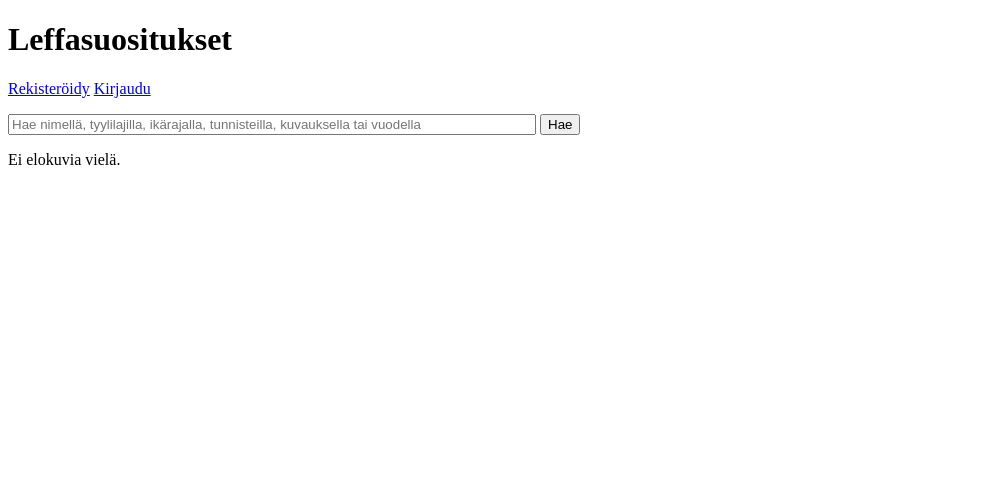
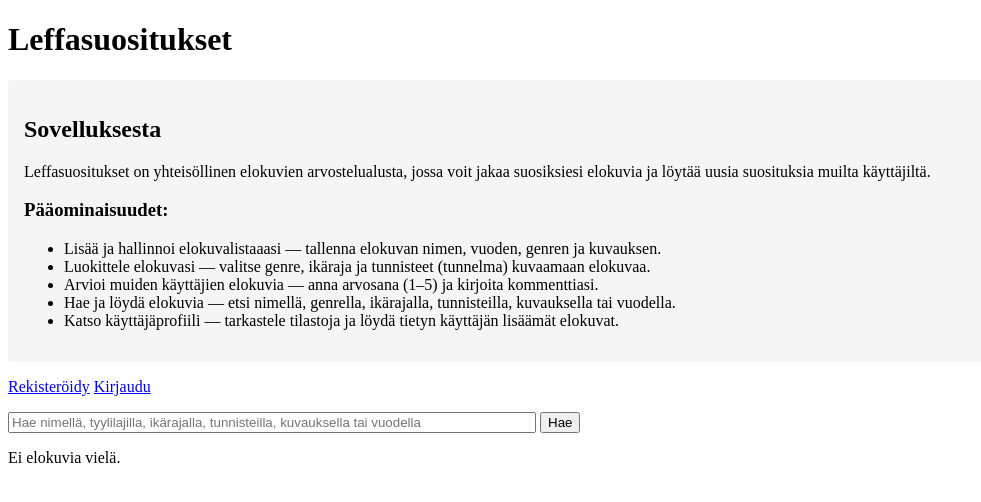
Before and after one commit to BoddyGus/Leffasuositukset, a Flask app: page / in a window 1280 px wide. Shown: the top 502 px of the page, without its empty margins (0-981 px from the left). Run offline with Flask 3, Linux system fonts and the light colour scheme; data that the repository does not hold is empty.

Commit message:
Add homepage description section and user profile links
- Add 'Sovelluksesta' (About) section to homepage explaining app features and core functionality.
- Convert item creator and reviewer usernames to clickable links to user profiles.
- Improves discoverability and usability by allowing users to explore other contributors.

```diff
--- a/templates/index.html
+++ b/templates/index.html
@@ -18,6 +18,21 @@
   {% endwith %}
 
   <h1>Leffasuositukset</h1>
+
+  <section style="background-color: #f5f5f5; padding: 1em; margin: 1em 0; border-radius: 4px;">
+    <h2>Sovelluksesta</h2>
+    <p>
+      Leffasuositukset on yhteisöllinen elokuvien arvostelualusta, jossa voit jakaa suosiksiesi elokuvia ja löytää uusia suosituksia muilta käyttäjiltä.
+    </p>
+    <h3>Pääominaisuudet:</h3>
+    <ul>
+      <li>Lisää ja hallinnoi elokuvalistaaasi — tallenna elokuvan nimen, vuoden, genren ja kuvauksen.</li>
+      <li>Luokittele elokuvasi — valitse genre, ikäraja ja tunnisteet (tunnelma) kuvaamaan elokuvaa.</li>
+      <li>Arvioi muiden käyttäjien elokuvia — anna arvosana (1–5) ja kirjoita kommenttiasi.</li>
+      <li>Hae ja löydä elokuvia — etsi nimellä, genrella, ikärajalla, tunnisteilla, kuvauksella tai vuodella.</li>
+      <li>Katso käyttäjäprofiili — tarkastele tilastoja ja löydä tietyn käyttäjän lisäämät elokuvat.</li>
+    </ul>
+  </section>
 
   {% if session.username %}
     <p>Olet kirjautunut nimellä {{ session.username }}</p>
@@ -54,7 +69,7 @@
           {% endif %}
           <br />
           {% if item.description %}<em>{{ item.description }}</em><br />{% endif %}
-          Lisännyt: {{ item.username }}
+          Lisännyt: <a href="{{ url_for('user_bp.profile', username=item.username) }}">{{ item.username }}</a>
           {% if item.created_at %} | Lisätty: {{ item.created_at }}{% endif %}
           <br />
           {% if session.username %}
--- a/templates/item_detail.html
+++ b/templates/item_detail.html
@@ -52,7 +52,7 @@
 <ul>
   {% for r in reviews %}
     <li style="margin-bottom: 0.6em;">
-      <strong>{{ r.username }}</strong> antoi {{ r.rating }} / 5
+      <strong><a href="{{ url_for('user_bp.profile', username=r.username) }}">{{ r.username }}</a></strong> antoi {{ r.rating }} / 5
       <div class="multiline">{{ r.comment or '' }}</div>
       <span class="muted">{{ r.created_at }}</span>
     </li>
```
